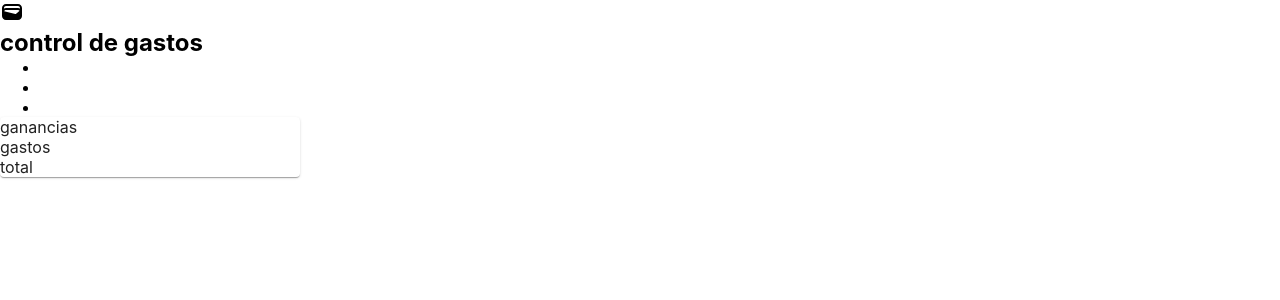
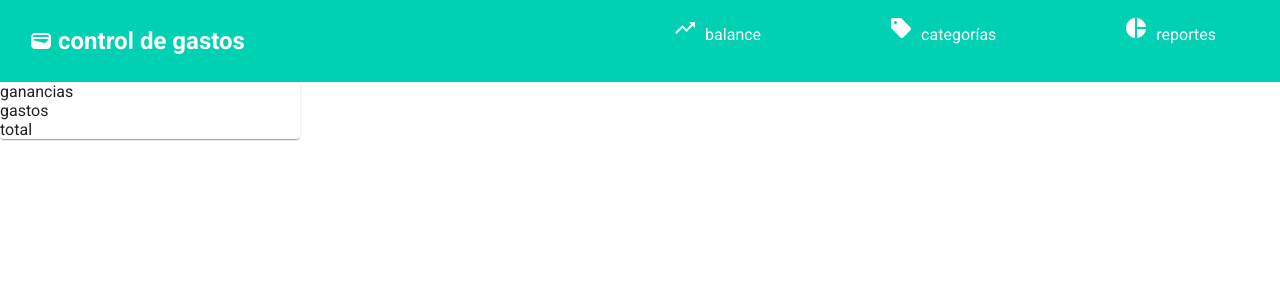
Before and after one commit to diazvic/control-de-gastos, a React (Create React App) app: page / in a window 1280 px wide. Shown: the top 300 px of the page. Built offline with nearby package versions, Linux system fonts and the light colour scheme.

Commit message:
Agrego estilos a la barra de navegacion, variables en sass

```diff
--- a/src/App.scss
+++ b/src/App.scss
@@ -2,3 +2,32 @@
 	margin: 0;
 	box-sizing: border-box;
 }
+@import url("https://fonts.googleapis.com/css2?family=Roboto:ital,wght@0,100;0,300;0,400;0,500;0,700;0,900;1,100;1,300;1,400;1,500;1,700;1,900&display=swap");
+body {
+	font-family: "Roboto", sans-serif;
+}
+@mixin flex-center {
+	display: flex;
+	justify-content: center;
+	align-items: center;
+}
+@mixin flex {
+	display: flex;
+	align-items: center;
+}
+@mixin flex-justify {
+	display: flex;
+	justify-content: center;
+}
+@mixin flex-column {
+	display: flex;
+	flex-direction: column;
+}
+@mixin flex-wrap {
+	display: flex;
+	flex-wrap: wrap;
+}
+@mixin flex-space-between {
+	display: flex;
+	justify-content: space-between;
+}
--- a/src/components/NavBar.js
+++ b/src/components/NavBar.js
@@ -1,23 +1,38 @@
 import { Link } from "react-router-dom";
 import WalletIcon from "@mui/icons-material/Wallet";
+import TrendingUpIcon from "@mui/icons-material/TrendingUp";
+import SellIcon from "@mui/icons-material/Sell";
+import PieChartIcon from "@mui/icons-material/PieChart";
+import "../styles/_NavBar.scss";
 const NavBar = () => {
 	return (
 		<nav>
-			<div>
-				<WalletIcon />
+			<div className="contenedor-nav-titulo">
+				<WalletIcon className="icono-nav-cartera" />
 				<h1>control de gastos</h1>
 			</div>
+			<div className="contenedor-nav-lista">
 				<ul>
 					<li>
-					<Link to="/Balance" />
+						<Link to="/Balance" className="link-nav">
+							<TrendingUpIcon className="iconos-nav" />
+							balance
+						</Link>
 					</li>
 					<li>
-					<Link to="/Categorias" />
+						<Link to="/Categorias" className="link-nav">
+							<SellIcon className="iconos-nav" />
+							categorías
+						</Link>
 					</li>
 					<li>
-					<Link to="/Reportes" />
+						<Link to="/Reportes" className="link-nav">
+							<PieChartIcon className="iconos-nav" />
+							reportes
+						</Link>
 					</li>
 				</ul>
+			</div>
 		</nav>
 	);
 };
--- /dev/null
+++ b/src/styles/_NavBar.scss
@@ -0,0 +1,38 @@
+@import "_Variables";
+@import "../App.scss";
+nav {
+	background-color: $color-principal;
+	@include flex-space-between;
+	.contenedor-nav-titulo {
+		color: #fff;
+		.icono-nav-cartera {
+			margin: 0.313rem;
+		}
+		@include flex;
+		margin: 1rem;
+		padding: 0.5rem;
+	}
+	.contenedor-nav-lista {
+		ul {
+			list-style: none;
+			display: flex;
+			li {
+				margin: 1rem;
+				.link-nav {
+					text-decoration: none;
+					margin: 2rem;
+					padding: 1rem;
+					color: #fff;
+					font-size: 1rem;
+					.iconos-nav {
+						margin-right: 0.5rem;
+					}
+					&:hover {
+						background-color: $color-hover;
+						border-radius: 0.4rem;
+					}
+				}
+			}
+		}
+	}
+}
--- /dev/null
+++ b/src/styles/_Variables.scss
@@ -0,0 +1,2 @@
+$color-principal: #00d1b2;
+$color-hover: #00b89c;
```
Lines whose indentation alone changed are shown as unchanged.
